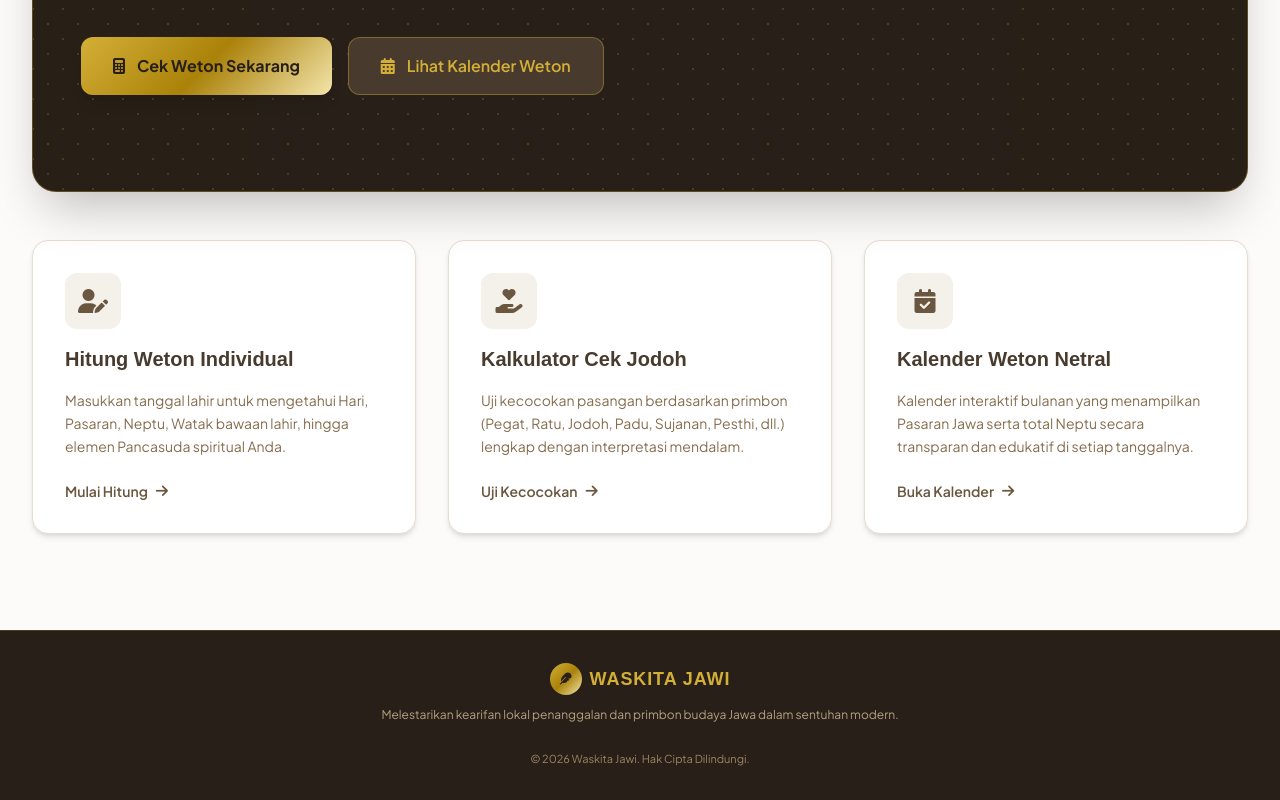
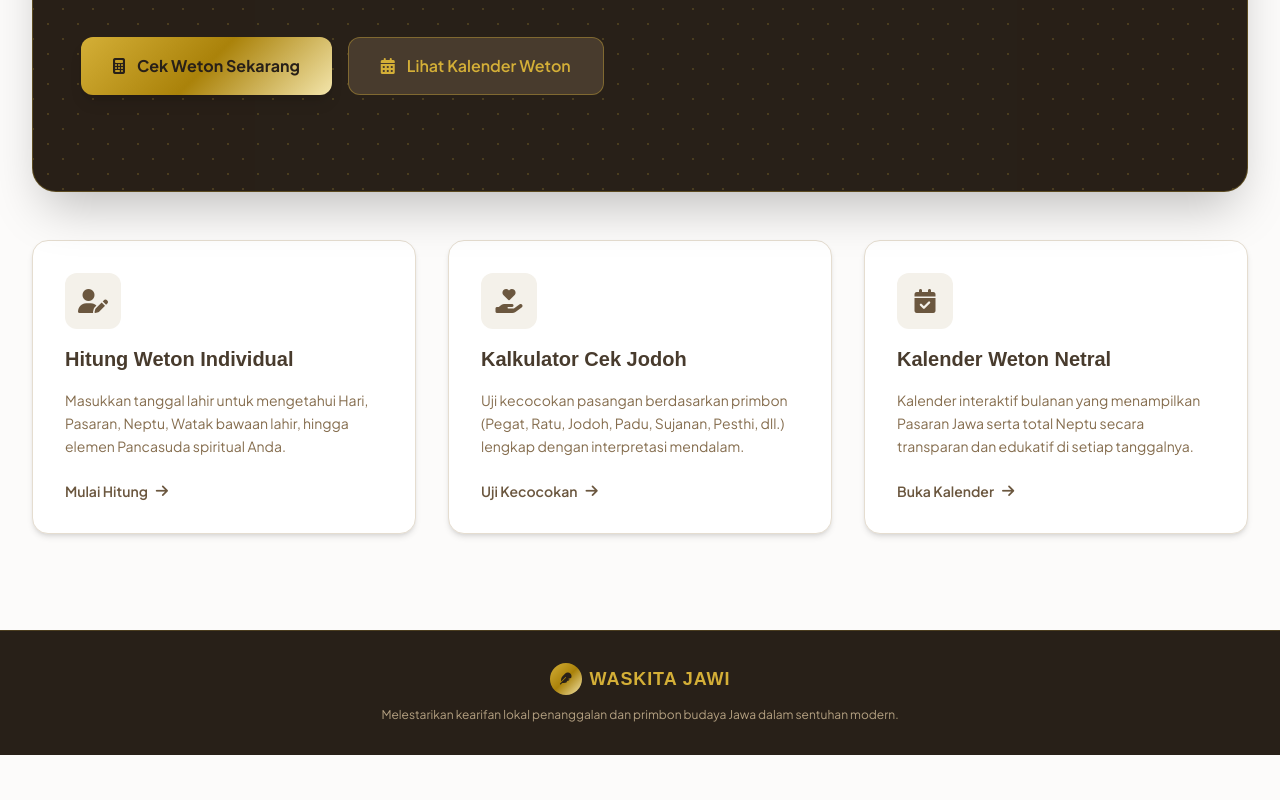
Before and after one commit to oyn-coder/neptu-project, a plain HTML site: page index.html in a window 1280 px wide. Shown: the part 555-1355 px from the top of the page. After the commit the page ends 1310 px from the top, so only its background shows below. Drawn offline with nearby package versions, Linux system fonts and the light colour scheme.

Commit message:
Update index.html

```diff
--- a/index.html
+++ b/index.html
@@ -621,7 +621,6 @@
                 <span class="font-cinzel text-lg font-bold text-jawa-gold tracking-wider">WASKITA JAWI</span>
             </div>
             <p class="text-xs text-jawa-400">Melestarikan kearifan lokal penanggalan dan primbon budaya Jawa dalam sentuhan modern.</p>
-            <p class="text-[11px] text-jawa-500 pt-4">&copy; 2026 Waskita Jawi. Hak Cipta Dilindungi.</p>
         </div>
     </footer>
 
```
